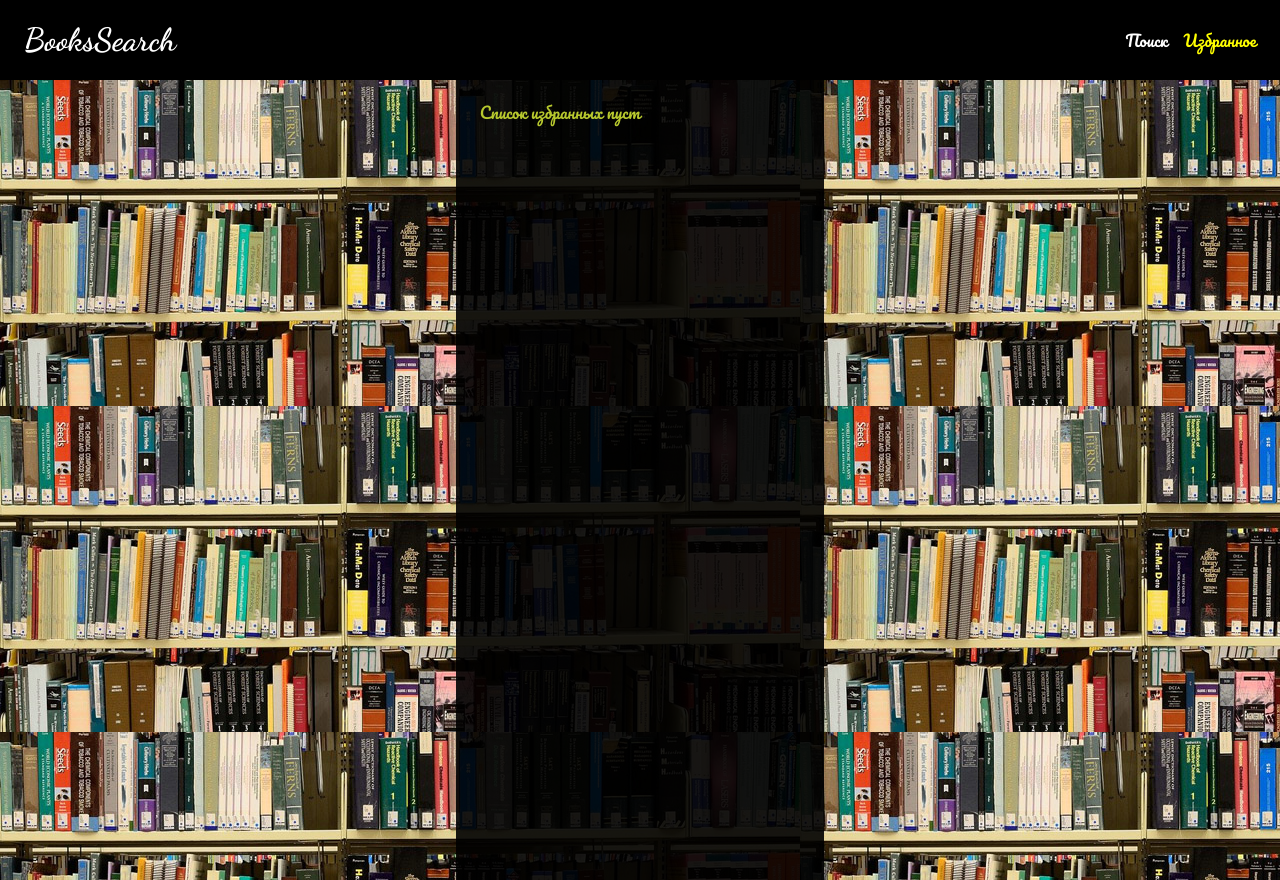
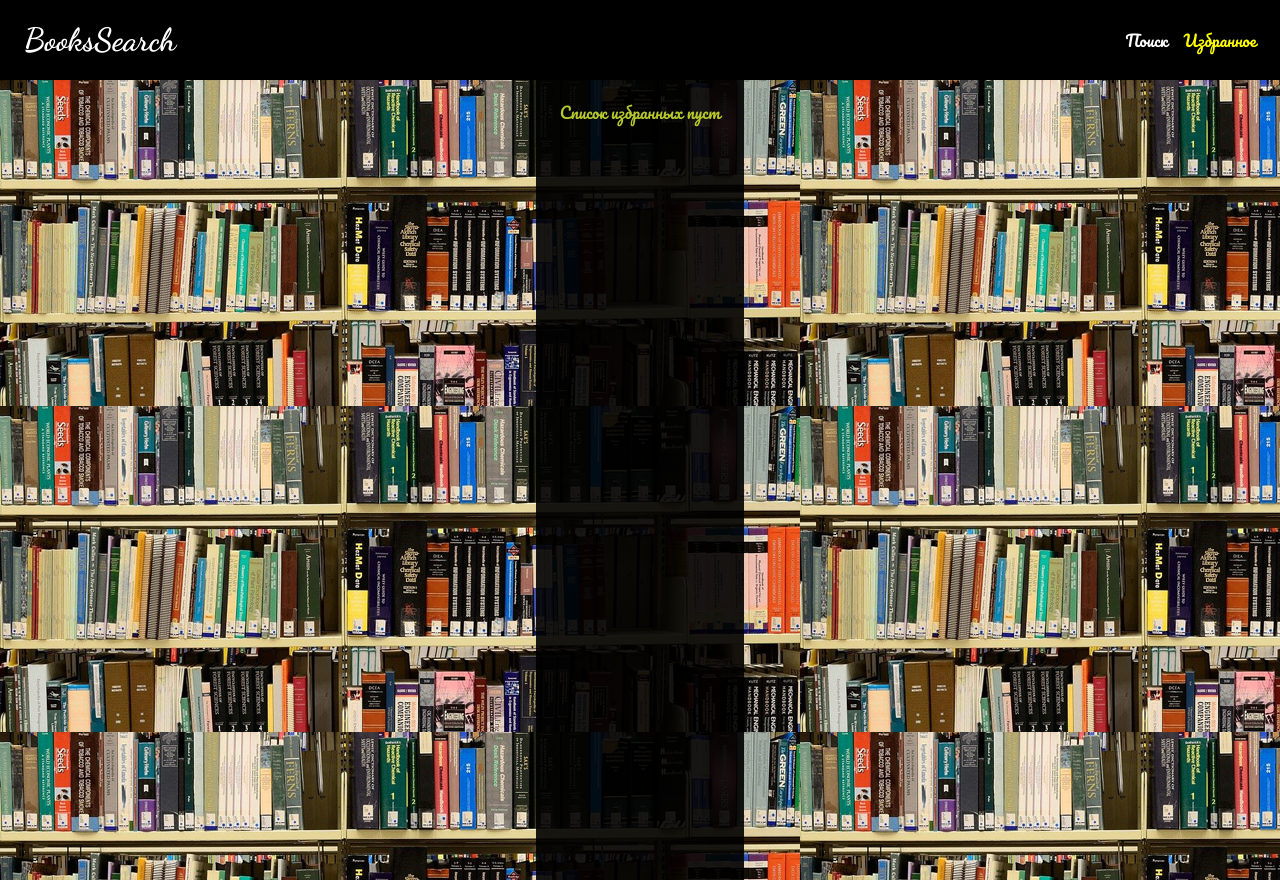
Before and after one commit to Cri7Ro/booksSearch, a React (Create React App) app: page /favorites in a window 1280 px wide. Built offline with nearby package versions, Linux system fonts and the light colour scheme.

Commit message:
добавление стилей в избранном

```diff
--- a/src/components/Favorites/index.tsx
+++ b/src/components/Favorites/index.tsx
@@ -1,5 +1,4 @@
 import React, { useEffect, useState } from 'react';
-import SelectedBook from '../Search/SelectedBook';
 import { useDispatch } from 'react-redux';
 import { useTypedSelector } from '../../hooks/useTypedSelector';
 import SelectedFavoriteBook from './SelectedFavoriteBook';
@@ -16,10 +15,8 @@ const FavoriteBooks: React.FC = () => {
     }, [favoriteBooks])
 
     function handleDeleteClick(event: React.SyntheticEvent) {
-
         if (event.target instanceof HTMLElement) {
             dispatchFavorites({type:'DELETE_FAVORITE_BOOK', payload: +event.target.dataset.index!})
-            console.log(event.target)
         }
     };
 
@@ -33,9 +30,11 @@ const FavoriteBooks: React.FC = () => {
 
     return (
         <section className='favorites'>
+            {
+                !(favoriteBooks.books.length === 0) ?
                     <ul className='books' onClick={handleInfoClick}>
                             {
-                    !(favoriteBooks.books.length === 0) ? favoriteBooks.books.map((e: any, i: number) =>
+                                favoriteBooks.books.map((e: any, i: number) =>
                                             <li key={i.toString()} className='favorite-item' data-index={i}>
                                                 <div className='favorite-item-content' data-index={i}>
                                                     <img src={e.coverS} alt="" data-index={i} className='snippet-img'/>
@@ -50,9 +49,10 @@ const FavoriteBooks: React.FC = () => {
                                                 </div>
                                             </li>
                                 )
-                    : <p>Список избранных пуст</p>
                             }
                     </ul>
+                : <p className='empty-favorite-list'>Список избранных пуст</p>
+            }
             {isVisible ? <SelectedFavoriteBook currBook={currFavoriteBook} setIsVisible={setIsVisible}/> : null}
         </section>
     );
--- a/src/components/Search/bookRequest.ts
+++ b/src/components/Search/bookRequest.ts
@@ -4,7 +4,6 @@ export default async function bookRequest(searchDispatch: any, isError: boolean,
     searchDispatch({type: 'CLEAR_BOOKLIST'});
     searchDispatch({type: 'SET_LOADER', payload: true});
     searchDispatch({type: 'SET_ERROR', payload: ''});
-    console.log(userInputTitle)
     try {
         const data = await get(`http://openlibrary.org/search.json?title=${userInputTitle}`);
         if (data.numFound === 0) throw new Error();
--- a/src/components/Search/index.tsx
+++ b/src/components/Search/index.tsx
@@ -33,12 +33,6 @@ const Search: React.FC = () => {
         if (timerID) clearTimeout(timerID);
         if (!searchBooks.loader) bookRequest(searchDispatch, isError, get, userInputTitle);
     };
-
-    useLayoutEffect(() => {
-        if (searchRef && submitRef) {
-            submitRef.current!.style.height = searchRef.current!.offsetHeight + 'px';
-        }
-    }, [searchRef, submitRef])
 
     useEffect(() => {
         if (searchRef && submitRef) {
--- a/src/index.scss
+++ b/src/index.scss
@@ -104,6 +104,7 @@ code {
                 }
             }
             .submit {
+                height: 3.6rem;
                 border: 0;
                 background-color: #fff;
                 border-radius: 0 25px 25px 0;
@@ -191,8 +192,10 @@ code {
         background-color: rgba(0, 0, 0, 0.9);
         padding: 1.5rem;
         max-width: 70vw;
+        color: #b7c82e;
+        display: flex;
+        align-items: flex-start;
         .books {
-            color: #b7c82e;
             display: grid;
             grid-template-columns: repeat(3, auto);
             gap: 5rem;
```
Lines whose indentation alone changed are shown as unchanged.
